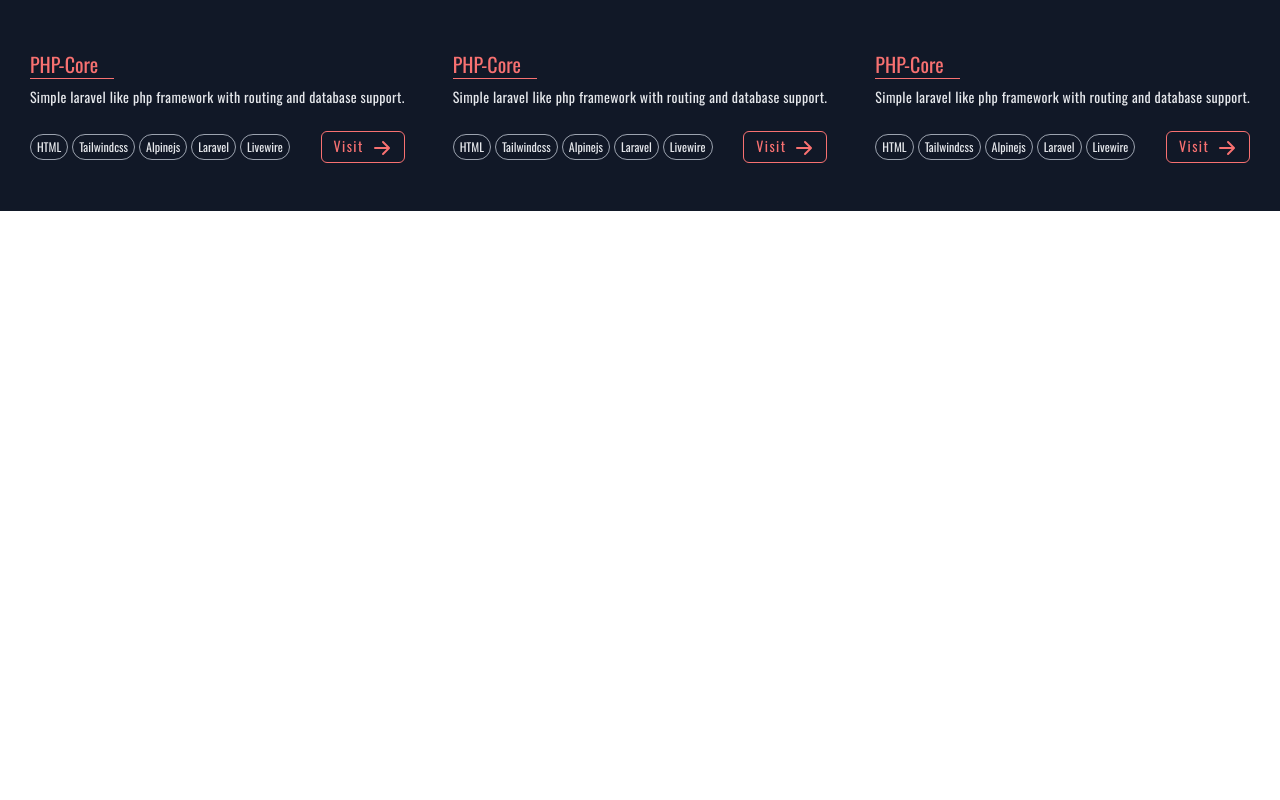
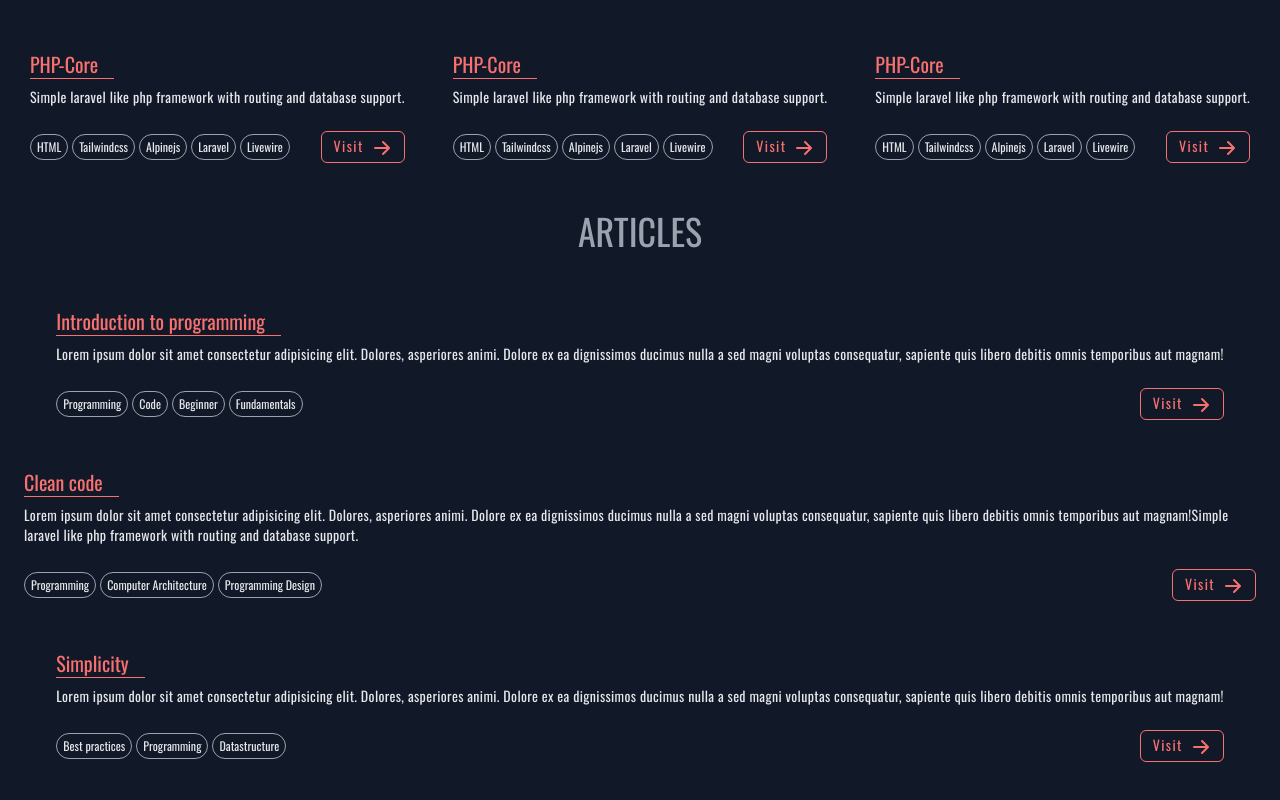
Before and after one commit to zerexei/zerexei.github.io, a React (Create React App) app: page / in a window 1280 px wide. Shown: the part 926-1726 px from the top of the page. Before the commit the page ends 1137 px from the top, so only its background shows below. Built offline with nearby package versions, Linux system fonts and the light colour scheme.

Commit message:
Add articles

```diff
--- a/src/components/home/Home.tsx
+++ b/src/components/home/Home.tsx
@@ -2,6 +2,7 @@
 import Section from "../Section";
 import Card from "../Card";
 import TopProjects from "./top_project.json";
+import Articles from "./articles.json";
 
 const Home = () => {
   return (
@@ -20,6 +21,19 @@
           );
         })}
       </Section>
+
+      <Section name="Articles">
+        {Articles.map((article) => {
+          return (
+            <Card
+              name={article.name}
+              description={article.description}
+              url={article.url}
+              tags={article.tags}
+            />
+          );
+        })}
+      </Section>
     </div>
   );
 };
--- /dev/null
+++ b/src/components/home/articles.json
@@ -0,0 +1,36 @@
+[
+  {
+    "id": 1,
+    "name": "Introduction to programming",
+    "description": "Lorem ipsum dolor sit amet consectetur adipisicing elit. Dolores, asperiores animi. Dolore ex ea dignissimos ducimus nulla a sed magni voluptas consequatur, sapiente quis libero debitis omnis temporibus aut magnam!",
+    "url": "/php-core",
+    "tags": [
+      { "id": 1, "name": "Programming" },
+      { "id": 2, "name": "Code" },
+      { "id": 3, "name": "Beginner" },
+      { "id": 4, "name": "Fundamentals" }
+    ]
+  },
+  {
+    "id": 1,
+    "name": "Clean code",
+    "description": "Lorem ipsum dolor sit amet consectetur adipisicing elit. Dolores, asperiores animi. Dolore ex ea dignissimos ducimus nulla a sed magni voluptas consequatur, sapiente quis libero debitis omnis temporibus aut magnam!Simple laravel like php framework with routing and database support.",
+    "url": "/php-core",
+    "tags": [
+      { "id": 1, "name": "Programming" },
+      { "id": 2, "name": "Computer Architecture" },
+      { "id": 3, "name": "Programming Design" }
+    ]
+  },
+  {
+    "id": 1,
+    "name": "Simplicity",
+    "description": "Lorem ipsum dolor sit amet consectetur adipisicing elit. Dolores, asperiores animi. Dolore ex ea dignissimos ducimus nulla a sed magni voluptas consequatur, sapiente quis libero debitis omnis temporibus aut magnam!",
+    "url": "/php-core",
+    "tags": [
+      { "id": 1, "name": "Best practices" },
+      { "id": 2, "name": "Programming" },
+      { "id": 3, "name": "Datastructure" }
+    ]
+  }
+]
```
